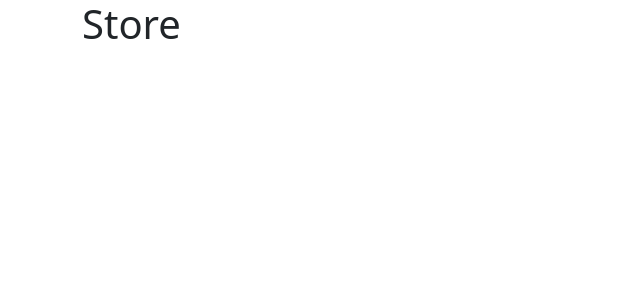
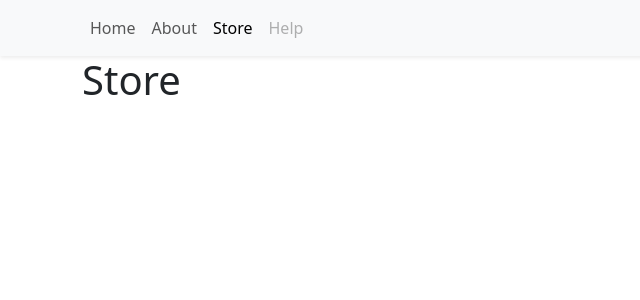
Before and after one commit to ilaydaozdemir/TypeScriptReact-ShoppingCard, a React (Vite) app: page /store in a window 1280 px wide. Shown: the top 300 px of the page, without its empty margins (0-640 px from the left). Built offline with nearby package versions, Linux system fonts and the light colour scheme.

Commit message:
Add Navbar

```diff
--- a/src/App.tsx
+++ b/src/App.tsx
@@ -3,9 +3,12 @@ import { Routes, Route } from "react-router-dom";
 import Home from "./pages/Home";
 import Store from "./pages/Store";
 import About from "./pages/About";
+import Navbar from "./components/Navbar";
 
 function App() {
   return (
+    <>
+      <Navbar />
       <Container>
         <Routes>
           <Route path="/" element={<Home />} />
@@ -13,6 +16,7 @@ function App() {
           <Route path="/about" element={<About />} />
         </Routes>
       </Container>
+    </>
   );
 }
 
--- /dev/null
+++ b/src/components/Navbar.tsx
@@ -0,0 +1,24 @@
+import { Container, Nav, Navbar as NavbarBs } from "react-bootstrap";
+import { NavLink } from "react-router-dom";
+export default function Navbar() {
+  return (
+    <NavbarBs className="navbar navbar-expand-lg navbar-light bg-light shadow-sm">
+      <Container className="container-fluid">
+        <Nav>
+          <Nav.Link to="/" as={NavLink}>
+            Home
+          </Nav.Link>
+          <Nav.Link to="/about" as={NavLink}>
+            About
+          </Nav.Link>
+          <Nav.Link to="/store" as={NavLink}>
+            Store
+          </Nav.Link>
+          <Nav.Link to="/help" as={NavLink} className="disabled">
+            Help
+          </Nav.Link>
+        </Nav>
+      </Container>
+    </NavbarBs>
+  );
+}
```
Lines whose indentation alone changed are shown as unchanged.
